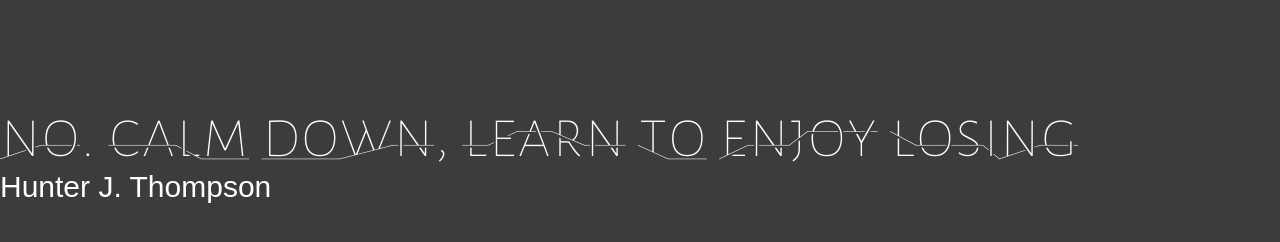
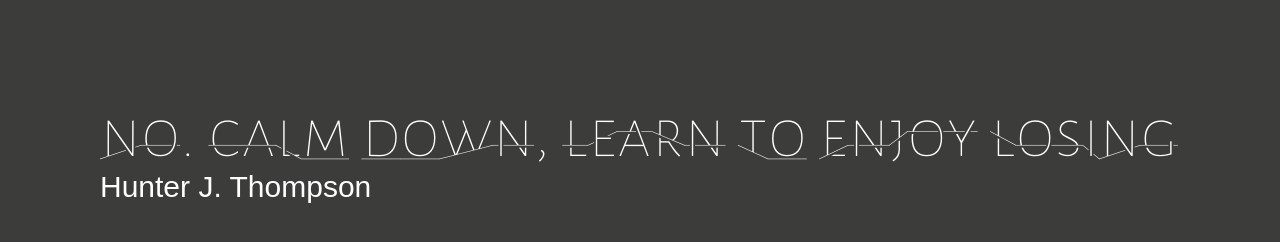
Before and after one commit to figs-lab/datalegreya, a plain HTML site: page tools/test.html in a window 1280 px wide. Drawn offline with Linux system fonts and the light colour scheme.

Commit message:
Add files via upload

```diff
--- a/tools/test.html
+++ b/tools/test.html
@@ -9,7 +9,7 @@
             }
             html, body{
                 background-color: #3c3c3a;
-                margin: 50px 0px 0px 0px;
+                margin: 50px 0px 0px 50px;
                 padding: 0px;
                 height: 100%;
             }
```
